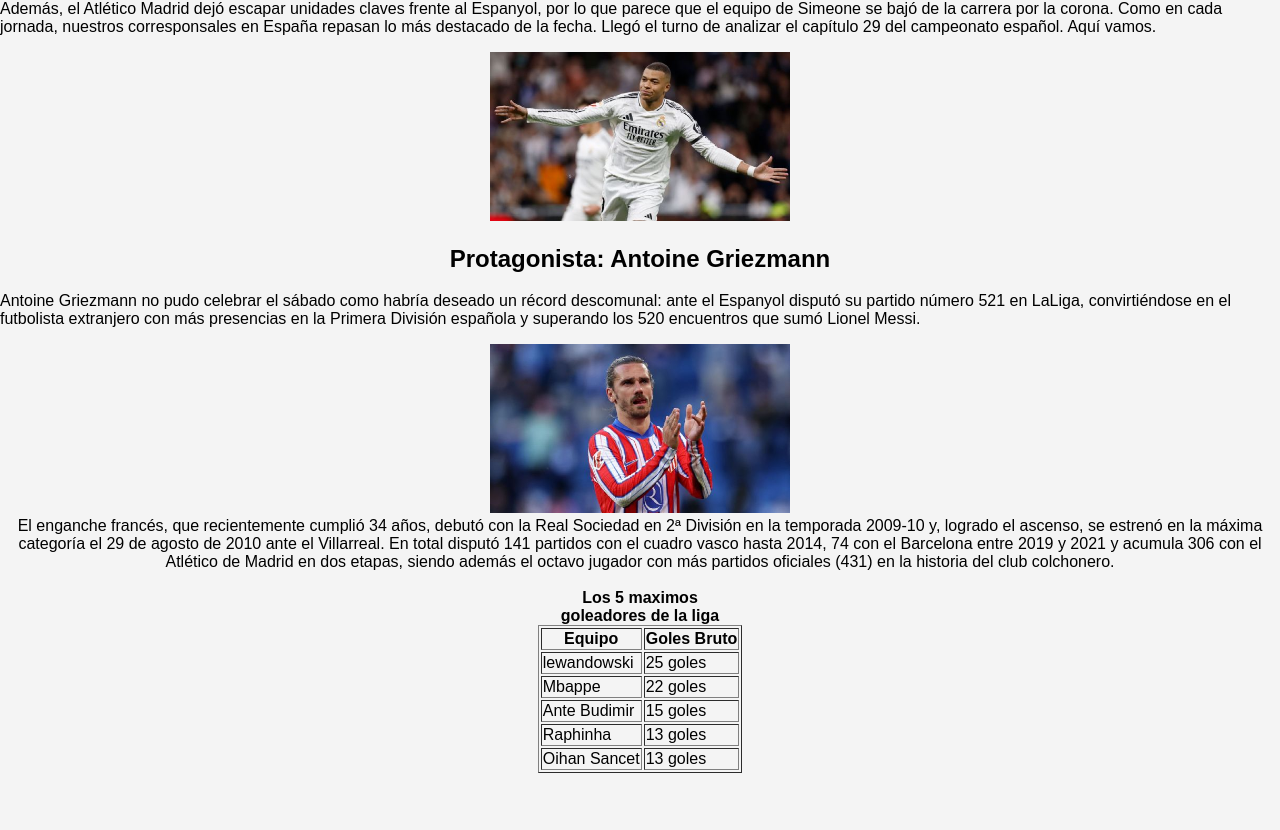
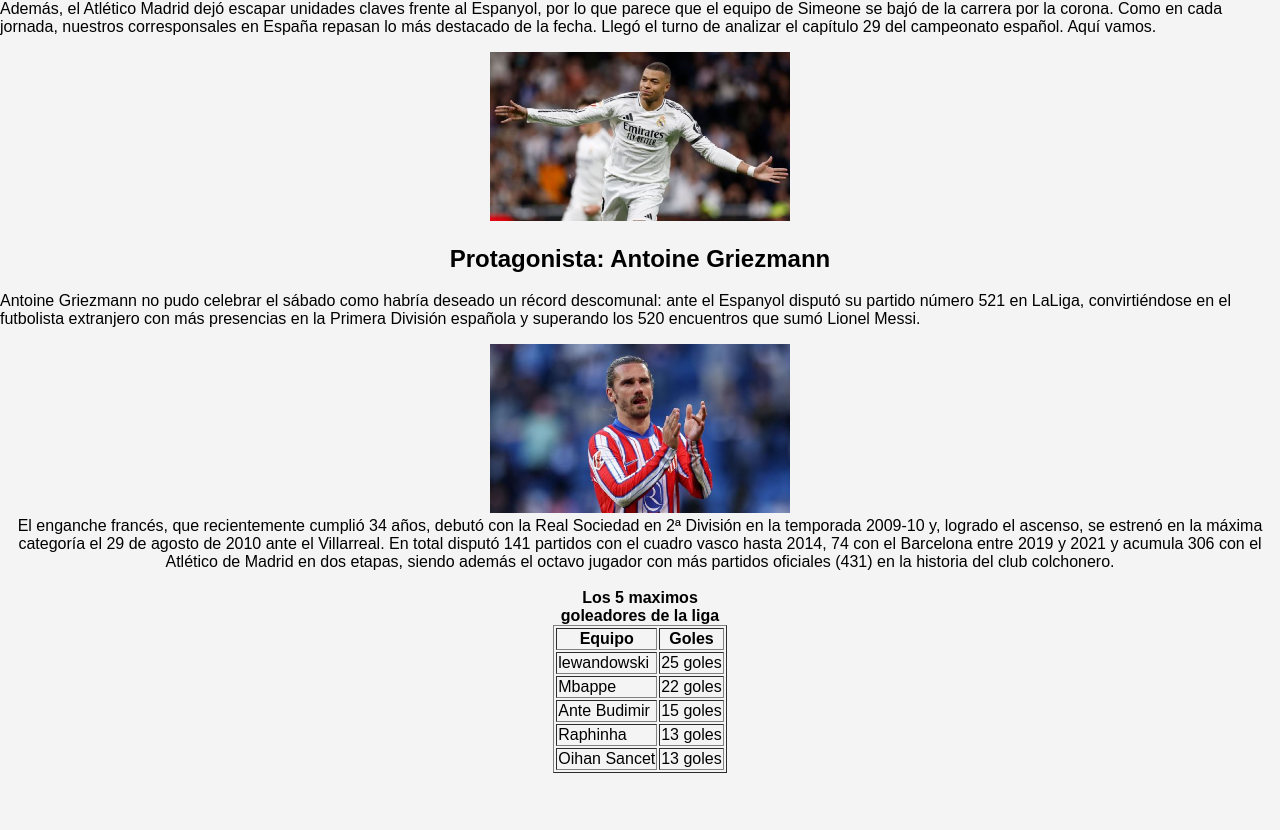
Before and after one commit to FutbolWeeb/web, a plain HTML site: page indexpag2.html in a window 1280 px wide. Shown: the part 462-1292 px from the top of the page. Drawn offline with Linux system fonts and the light colour scheme.

Commit message:
Update indexpag2.html

```diff
--- a/indexpag2.html
+++ b/indexpag2.html
@@ -85,7 +85,7 @@ En total disputó 141 partidos con el cuadro vasco hasta 2014, 74 con el Barcelo
 
 <table border="1">
 <caption><strong>Los 5 maximos goleadores de la liga</strong></caption> <tr>
-<th>Equipo</th><th>Goles Bruto</th>
+<th>Equipo</th><th>Goles</th>
 </tr>
 <tr>
 <td>lewandowski</td><td>25 goles</td>
```
